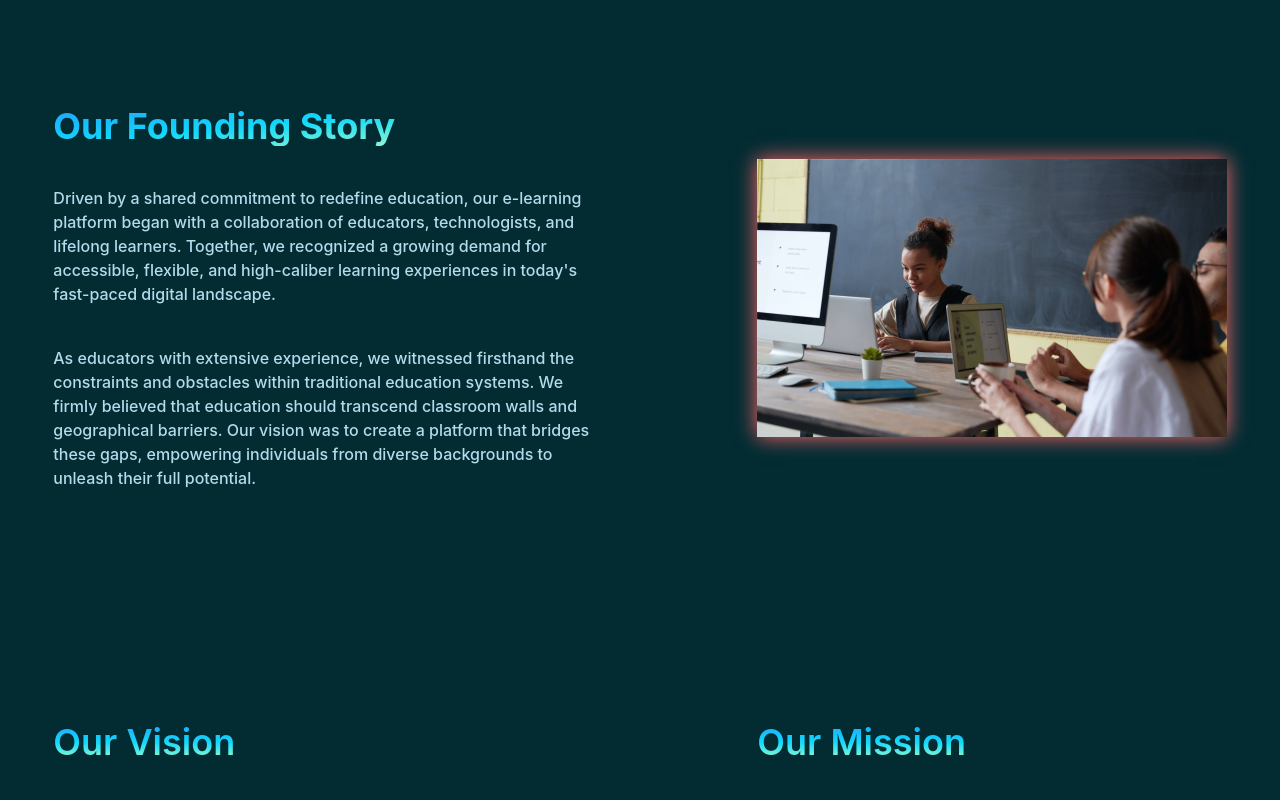
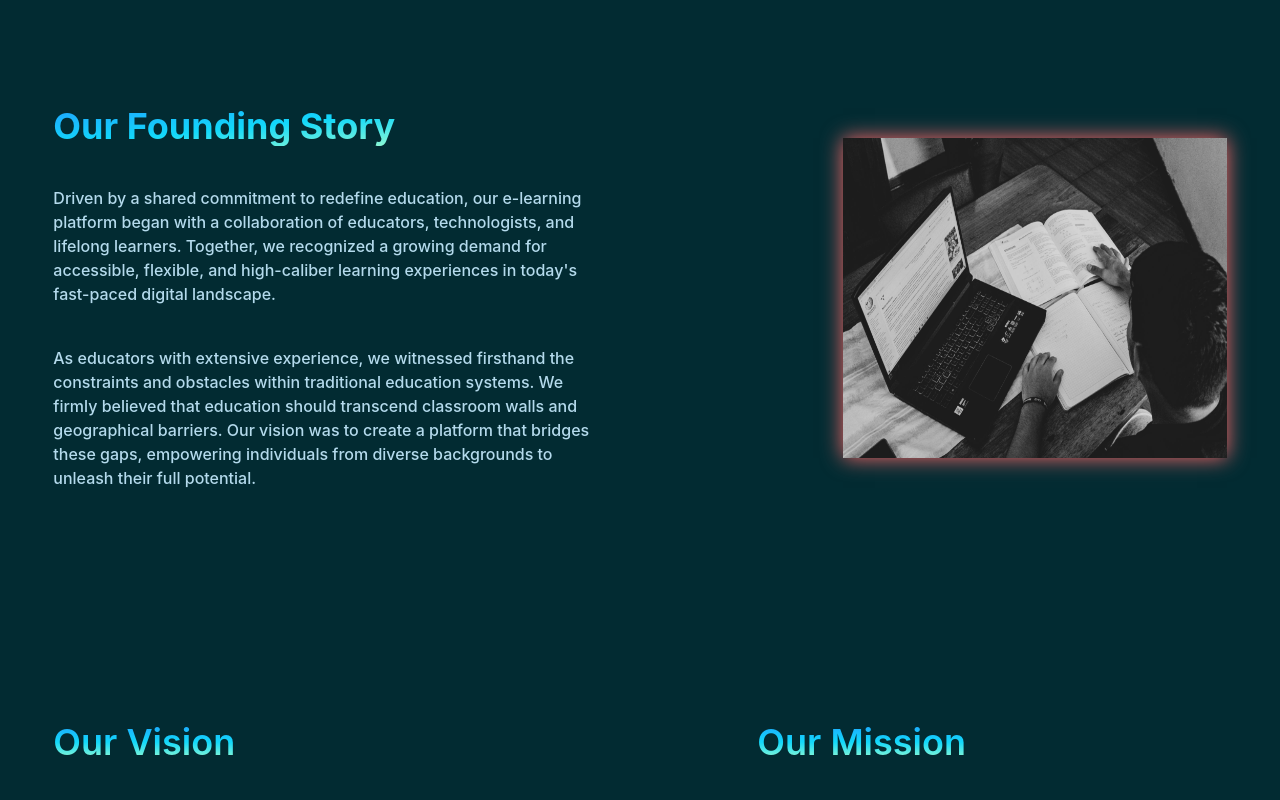
Before and after one commit to makwanaom/-Smart-Education-Platform, a React (Create React App) app: page /about in a window 1280 px wide. Shown: the part 680-1480 px from the top of the page. Built offline with nearby package versions, Linux system fonts and the light colour scheme; no server answers.

Commit message:
Layout of all changed

```diff
--- a/src/components/ContactPage/ContactUsForm.jsx
+++ b/src/components/ContactPage/ContactUsForm.jsx
@@ -53,6 +53,7 @@ const ContactUsForm = () => {
           <label htmlFor="firstname" className="lable-style">
             First Name
           </label>
+
           <input
 
             type="text"
@@ -62,6 +63,7 @@ const ContactUsForm = () => {
             className="form-style"
             {...register("firstname", { required: true })}
           />
+
           {errors.firstname && (
             <span className="-mt-1 text-[12px] text-blue-100">
               Please enter your name.
--- a/src/components/core/AboutPage/Stats.jsx
+++ b/src/components/core/AboutPage/Stats.jsx
@@ -1,10 +1,10 @@
 import React from "react";
 
 const Stats = [
-  { count: "5K", label: "Active Students" },
-  { count: "10+", label: "Mentors" },
-  { count: "200+", label: "Courses" },
-  { count: "50+", label: "Awards" },
+  { count: "6K", label: "Active Students" },
+  { count: "12+", label: "Mentors" },
+  { count: "300+", label: "Courses" },
+  { count: "40+", label: "Awards" },
 ];
 
 const StatsComponenet = () => {
--- a/src/components/core/HomePage/InstructorSection.jsx
+++ b/src/components/core/HomePage/InstructorSection.jsx
@@ -1,7 +1,7 @@
 import React from 'react'
 import CTAButton from "../../../components/core/HomePage/Button";
 import { FaArrowRight } from "react-icons/fa";
-import Instructor from "../../../assets/Images/Instructor.png";
+import Instructor from "../../../assets/Images/Instructor.jpg";
 import HighlightText from './HighlightText';
 
 const InstructorSection = () => {
--- a/src/pages/About.jsx
+++ b/src/pages/About.jsx
@@ -95,9 +95,9 @@ const About = () => {
 
             <div>
               <img
-                src={FoundingStory}
+                src={BannerImage5}
                 alt=""
-                className="shadow-[0_0_20px_0] shadow-[#FC6767]"
+                className="shadow-[0_0_20px_0] w-96 h-80 shadow-[#FC6767]"
               />
 
             </div>
```
Also changed, not shown: src/assets/Images/Instructor.jpg (added), src/assets/Images/Instructor.png (deleted).
